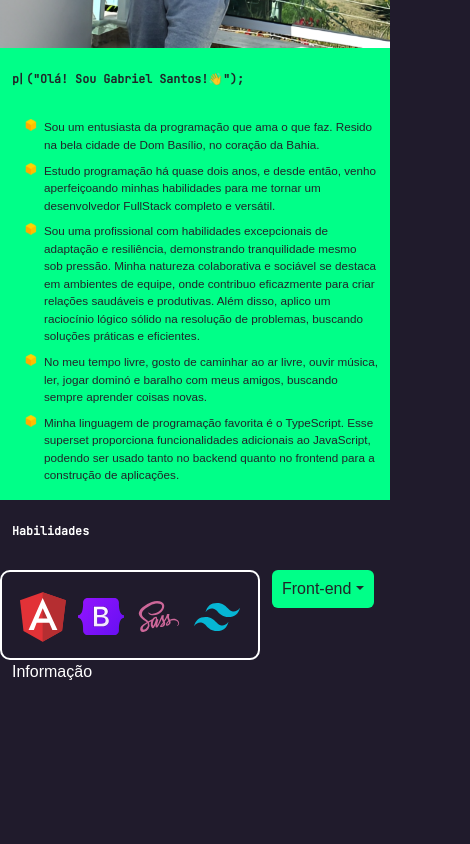
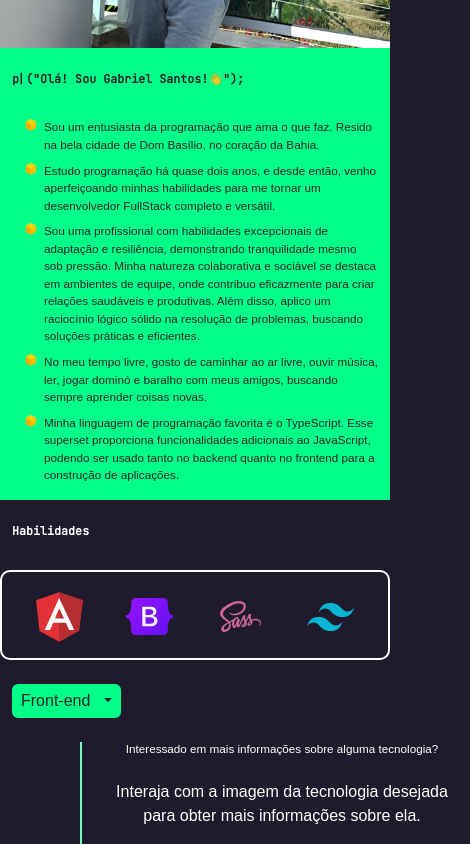
Before and after one commit to gabrielsantos7/Portfolio, a website built with webpack: page public/index.html in a window 390 px wide. Shown: the part 1102-1946 px from the top of the page, 470 px wide, since content can reach past the window. Before the commit the page ends 1802 px from the top, so only its background shows below. Built offline with nearby package versions, Linux system fonts and the light colour scheme; files whose address does not match are found by name; a web font is replaced by a local one.

Commit message:
update technologies container

```diff
--- a/package.json
+++ b/package.json
@@ -7,8 +7,8 @@
     "dev": "cross-env NODE_ENV=development webpack --progress --watch",
     "prod": "cross-env NODE_ENV=production webpack --progress --watch",
     "sass-live": "sass --watch src/scss/styles.scss:public/css/styles.css",
-    "sass-build": "sass src/scss/styles.scss:public/css/styles.css",
-    "server": "live-server --port=5000 --host=localhost --browser=chrome public"
+    "sass-build": "sass src/scss/styles.scss:public/css/styles.min.css --style compressed",
+    "server": "live-server --port=5000 --host=localhost public"
   },
   "keywords": [],
   "author": "",
--- a/public/index.html
+++ b/public/index.html
@@ -181,7 +181,7 @@
             <div class="container">
                <h3 class="font-jetbrains py-4 fw-bold">Habilidades</h3>
                <div class="row">
-                  <div class="grouper-habilities col-8 col-md-6">
+                  <div class="grouper-habilities col-12 col-md-6 mb-4">
                      <ul class="nav nav-tabs d-none d-md-flex mt-3">
                         <li class="nav-item">
                            <button class="nav-link active-option">
@@ -246,7 +246,7 @@
 
                         <div
                            id="database"
-                           class="d-none align-items-center justify-content-around py-3"
+                           class="d-none align-items-center justify-content-evenly py-3"
                         >
                            <img
                               src="img/technologies/database/MySQL.svg"
@@ -279,19 +279,22 @@
                               alt="Babel"
                            /> -->
 
-                           <img src="img/technologies/tools/Figma.svg" alt="Figma">
+                           <img
+                              src="img/technologies/tools/Figma.svg"
+                              alt="Figma"
+                           />
                         </div>
                      </div>
                   </div>
 
-                  <div class="dropdown-center d-md-none col-4">
+                  <div class="dropdown d-md-none">
                      <button
-                        class="btn dropdown-toggle dropdown-toggle-split"
+                        class="btn dropdown-toggle dropdown-toggle-split px-2 py-1"
                         type="button"
                         data-bs-toggle="dropdown"
                         aria-expanded="false"
                      >
-                        Front-end
+                        Front-end &nbsp
                      </button>
                      <ul class="dropdown-menu dropdown-menu-dark">
                         <li class="dropdown-item">Front-end</li>
@@ -301,8 +304,14 @@
                      </ul>
                   </div>
 
-                  <div class="info-grouper col-12 col-md-4">
-                     <p>Informação</p>
+                  <div class="info-grouper col-12 col-md-5 mt-4 mt-md-0 ps-4">
+                     <h3>
+                        Interessado em mais informações sobre alguma tecnologia?
+                     </h3>
+                     <p class="mt-4">
+                        Interaja com a imagem
+                        da tecnologia desejada para obter mais informações sobre ela.
+                     </p>
                   </div>
                </div>
             </div>
--- a/src/scss/styles.scss
+++ b/src/scss/styles.scss
@@ -106,13 +106,14 @@ h3 {
 .grouper-habilities {
   border: 2px solid $main-white;
   border-radius: 10px;
-  max-width: 90%;
+  max-width: 100%;
 
   .active-option {
     background: $main-black;
     border: 1px solid $main-white;
     border-bottom: none;
     color: $primary-green;
+    transition: all 1s ease;
   }
 }
 
@@ -138,11 +139,22 @@ h3 {
     height: auto;
     width: 7vw;
     cursor: pointer;
+    transition: all 0.5s ease-in-out;
+
+    &:hover {
+      transform: scale(1.2);
+    }
   }
 }
 
 #tools > img:nth-child(4) {
   height: 7vw;
+}
+
+.info-grouper {
+  margin-left: 5rem;
+  border-left: 2px solid $secondary-green;
+  max-width: 100%;
 }
 
 @media screen and (max-width: 767px) {
@@ -219,6 +231,10 @@ h3 {
   .dropdown-item {
     cursor: pointer;
   }
+
+  .info-grouper {
+    text-align: center;
+  }
 }
 
 @media screen and (max-width: 576px) {
```
Also changed, not shown: public/css/styles.css, 1 other file.
